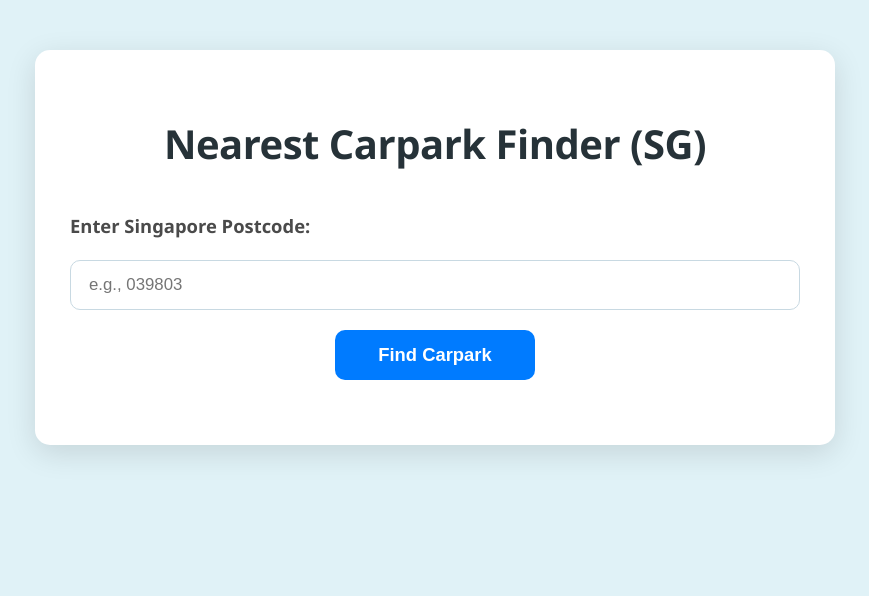
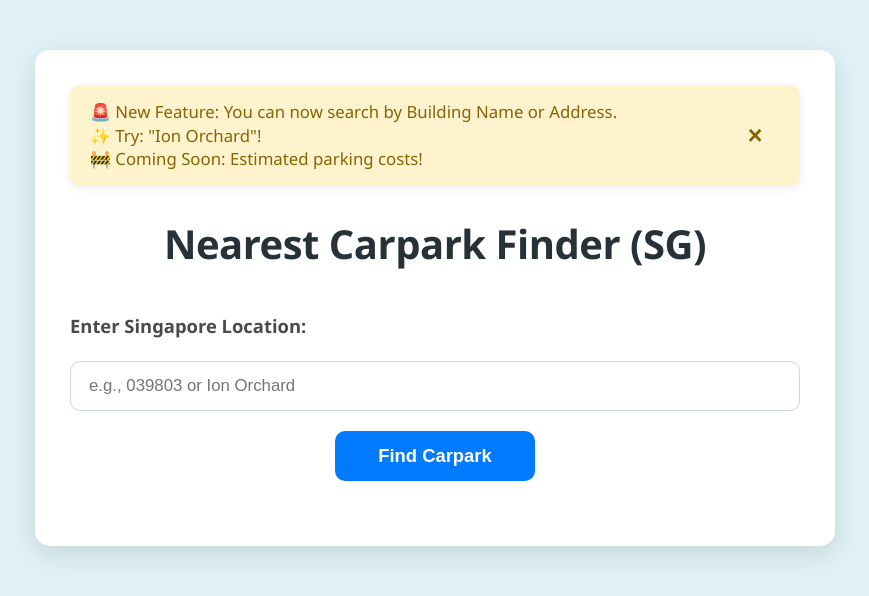
Before and after one commit to Mohammed-Faizzzz/sg-carpark-finder-fe, a React (Create React App) app: page / in a window 1280 px wide. Shown: the top 596 px of the page, without its empty margins (205-1074 px from the left). Built offline with nearby package versions, Linux system fonts and the light colour scheme.

Commit message:
Modify Search Bar to take more flexible requests

```diff
--- a/src/App.css
+++ b/src/App.css
@@ -249,3 +249,40 @@ h2 {
         margin-top: 5px;
     }
 }
+
+/* --- Banner Styles --- */
+.update-banner {
+    background-color: #fff3cd; /* Light yellow background */
+    color: #856404; /* Dark yellow/brown text */
+    padding: 15px 20px;
+    border-radius: 10px;
+    margin-bottom: 25px;
+    display: flex;
+    justify-content: space-between;
+    align-items: center;
+    font-size: 1.05em;
+    font-weight: 500;
+    box-shadow: 0 2px 10px rgba(0, 0, 0, 0.08);
+}
+
+.update-banner p {
+    margin: 0;
+    line-height: 1.4;
+}
+
+.update-banner button {
+    background: none;
+    border: none;
+    font-size: 1.5em;
+    color: #856404; /* Dark yellow/brown for button */
+    cursor: pointer;
+    padding: 5px;
+    line-height: 1;
+    width: 50px;
+    transition: color 0.2s ease;
+}
+
+.update-banner button:hover {
+    background: none;
+    color: #a07d00;
+}
--- a/src/App.js
+++ b/src/App.js
@@ -1,13 +1,35 @@
-import React, { useState } from 'react';
+import React, { useState, useEffect } from 'react';
 import './App.css';
 import { Analytics } from '@vercel/analytics/react';
 
 function App() {
-    const [postcode, setPostcode] = useState('');
+    const [searchQuery, setSearchQuery] = useState('');
     const [carparkResults, setCarparkResults] = useState([]);
     const [error, setError] = useState(null);
     const [loading, setLoading] = useState(false);
     const [searchPerformed, setSearchPerformed] = useState(false); // To show "No results" only after a search
+
+    const [showUpdateBanner, setShowUpdateBanner] = useState(false);
+
+    // --- useEffect to manage banner visibility ---
+    useEffect(() => {
+        // Check localStorage to see if the banner has been dismissed
+        const hasDismissedBanner = localStorage.getItem('sg_carpark_finder_update_banner_dismissed');
+        // You can also use a version number to show it again for a new update
+        const currentAppVersion = 'v1.1'; // Example version for this update
+        const lastShownVersion = localStorage.getItem('sg_carpark_finder_last_shown_version');
+
+        if (hasDismissedBanner !== 'true' || lastShownVersion !== currentAppVersion) {
+            setShowUpdateBanner(true);
+            localStorage.setItem('sg_carpark_finder_last_shown_version', currentAppVersion);
+        }
+    }, []); // Empty dependency array ensures this runs once after initial render
+
+    const handleDismissBanner = () => {
+        setShowUpdateBanner(false);
+        localStorage.setItem('sg_carpark_finder_update_banner_dismissed', 'true');
+    };
+
 
     const handleSubmit = async (e) => {
         e.preventDefault();
@@ -17,7 +39,9 @@ function App() {
         setSearchPerformed(true); // A search has been initiated
 
         try {
-            const backendUrl = `https://sg-carpark-finder-be.onrender.com/find-carpark?postcode=${postcode}&limit=10`; // Use the default limit or adjust
+            const backendUrl = `https://sg-carpark-finder-be.onrender.com/find-carpark?search_query=${searchQuery}&limit=10`; // Use the default limit or adjust
+
+            // const backendUrl = `http://127.0.0.1:5000/find-carpark?search_query=${searchQuery}&limit=10`;
 
             const response = await fetch(backendUrl);
             const data = await response.json();
@@ -25,7 +49,7 @@ function App() {
             if (response.ok) {
                 setCarparkResults(data);
                 if (data.length === 0) {
-                    setError("No suitable carparks found for this postcode. Please try a different one.");
+                    setError("No suitable carparks found for this location. Please try a different one.");
                 }
             } else {
                 setError(data.detail || 'An unknown error occurred. Please check your input.');
@@ -40,19 +64,30 @@ function App() {
 
     return (
         <div className="container">
+            {/* --- New Update Banner --- */}
+            {showUpdateBanner && (
+                <div className="update-banner">
+                    <p>
+                        🚨 New Feature: You can now search by Building Name or Address.
+                        <br/>
+                        ✨ Try: "Ion Orchard"!
+                        <br/>
+                        🚧 Coming Soon: Estimated parking costs!
+                    </p>
+                    <button onClick={handleDismissBanner}>&times;</button> {/* Dismiss button */}
+                </div>
+            )}
+            {/* --- End Update Banner --- */}
             <h1>Nearest Carpark Finder (SG)</h1>
             <form onSubmit={handleSubmit}>
-                <label htmlFor="postcode">Enter Singapore Postcode:</label>
+                <label htmlFor="location">Enter Singapore Location:</label>
                 <input
                     type="text"
-                    id="postcode"
-                    placeholder="e.g., 039803"
-                    value={postcode}
-                    onChange={(e) => setPostcode(e.target.value)}
+                    id="location"
+                    placeholder="e.g., 039803 or Ion Orchard"
+                    value={searchQuery}
+                    onChange={(e) => setSearchQuery(e.target.value)}
                     required
-                    maxLength="6"
-                    pattern="[0-9]{6}"
-                    inputMode="numeric"
                 />
                 <button type="submit" disabled={loading}>
                     {loading ? 'Searching...' : 'Find Carpark'}
@@ -64,7 +99,7 @@ function App() {
             {loading && <p className="info-message">Loading carparks...</p>}
 
             {searchPerformed && !loading && carparkResults.length === 0 && !error && (
-                <p className="info-message">No suitable carparks found for "{postcode}".</p>
+                <p className="info-message">No suitable carparks found for "{searchQuery}".</p>
             )}
 
             {carparkResults.length > 0 && (
@@ -91,7 +126,7 @@ function App() {
                                 <p><strong>Address:</strong> {carpark.address}</p>
                                 <p><strong>Type:</strong> {carpark.type}</p>
                                 <p><strong>Available Lots:</strong> {carpark.available_lots}</p>
-                                <p><strong>Total Lots (Static):</strong> {carpark.total_lots || carpark.total_lots_static}</p>
+                                <p><strong>Total Lots:</strong> {carpark.total_lots || carpark.total_lots_static}</p>
 
 
                                 <p><strong>Distance:</strong> {(carpark.distance / 1000).toFixed(2)} km</p>
```
